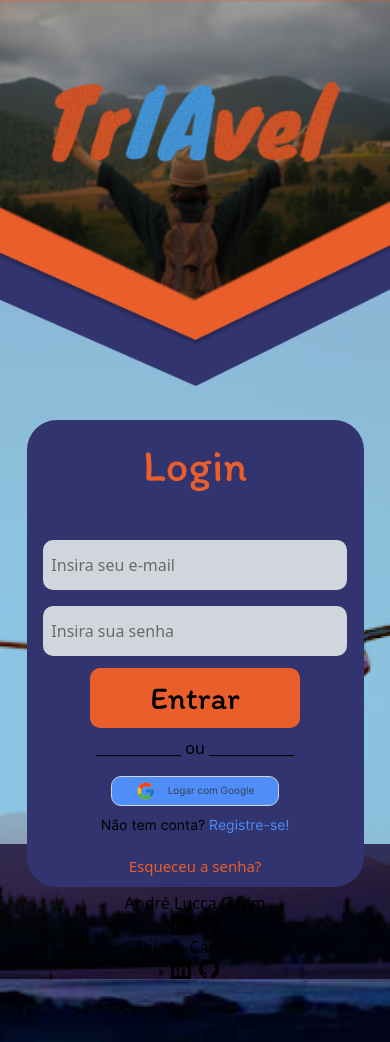
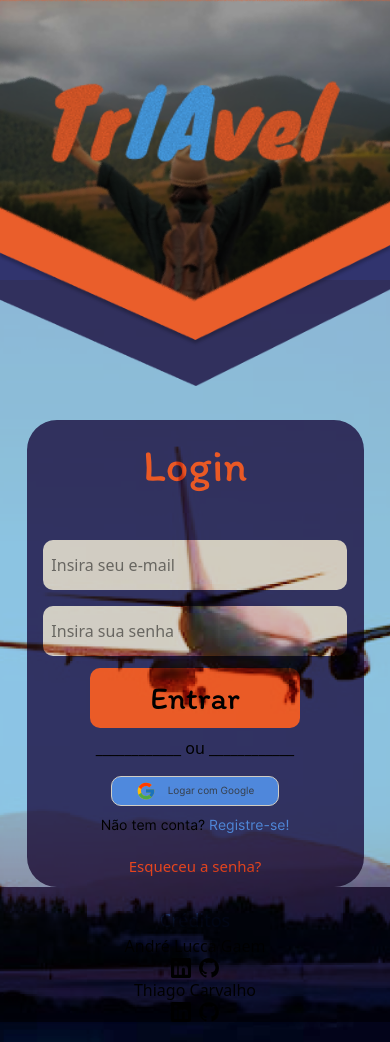
Before and after one commit to tfnt128/Triavel, a React (Vite) app in the folder triavel-frontend/: page / in a window 390 px wide. Built offline with nearby package versions, Linux system fonts and the light colour scheme.

Commit message:
Commit do rodapé do loginpage

```diff
--- a/triavel-frontend/package.json
+++ b/triavel-frontend/package.json
@@ -14,6 +14,7 @@
     "react": "^19.1.0",
     "react-dom": "^19.1.0",
     "react-icons": "^5.5.0",
+    "react-router-dom": "^7.7.1",
     "tailwind": "^4.0.0",
     "tailwindcss": "^4.1.11"
   },
--- a/triavel-frontend/src/App.jsx
+++ b/triavel-frontend/src/App.jsx
@@ -1,23 +1,29 @@
 import { useEffect, useState } from 'react'
+import { BrowserRouter, Routes, Route } from 'react-router-dom';
 import './App.css'
 import Loadingpage from './Pages/Loadingpg/Loadingpage'
 import Loginpage from './Pages/Login/Loginpage';
-
+import Register from './Pages/Register/Register';
 
 function App() {
   const [loading, setLoading] = useState(true);
 
-  useEffect(()=>{
-    setTimeout(()=>{setLoading(false)}, 3000);
+  useEffect(() => {
+    setTimeout(() => setLoading(false), 3000);
   }, []);
+
+  if (loading) {
+    return <Loadingpage />;
+  }
+
   return (
-      <>
-
-        { loading && <Loadingpage/>}
-        {!loading &&
-          <Loginpage/>}
-      </>
-  )
+    <BrowserRouter>
+      <Routes>
+        <Route path="/" element={<Loginpage />} />
+        <Route path="/register" element={<Register />} />
+      </Routes>
+    </BrowserRouter>
+  );
 }
 
-export default App
+export default App;
--- a/triavel-frontend/src/Pages/Login/Loginpage.jsx
+++ b/triavel-frontend/src/Pages/Login/Loginpage.jsx
@@ -1,5 +1,5 @@
 import Body from "../../components/Login/Body";
-import Footer from "../../components/Login/Footer";
+
 import Header from "../../components/Login/Header";
 
 
@@ -11,7 +11,6 @@ function Loginpage(){
             <div className="items-center justify-center ">
                 <Header/>
                 <Body/>
-                <footer className="mt-auto"><Footer/></footer>
 
             </div>
         </>
--- /dev/null
+++ b/triavel-frontend/src/Pages/Register/Register.jsx
@@ -0,0 +1,9 @@
+function Register(){
+    return(
+        <>
+            <h1>teste</h1>
+        </>
+    )
+}
+
+export default Register;
--- a/triavel-frontend/src/components/Login/Body.jsx
+++ b/triavel-frontend/src/components/Login/Body.jsx
@@ -1,27 +1,30 @@
 import aviaodecolano from "./aviaodecolano.png"
 import { FcGoogle } from 'react-icons/fc';
-import aviaodecolanobig from "./aviaodecolanobig.png"
+import {Link} from 'react-router-dom'
+import Footer from "./Footer";
 
 function Body(){
     return(
-        <div className="relative w-full h-screen flex flex-col items-center">
-            <img src={aviaodecolanobig} className=" hidden md:block lg:block absolute z-5 mix-blend-multiply mt-500 w-full "/>
-            <img src={aviaodecolano} className="absolute z-5 mix-blend-multiply mt-70 w-full md:hidden"/>
-            <div className="lg:hidden absolute flex flex-col items-center ml-0.7 mt-105 w-[337px] h-[467px] rounded-[30px] z-20 bg-terciary ">
+        <div className=" w-full flex flex-col items-center ">
+            <img src={aviaodecolano} className="absolute z-10 mix-blend-multiply mt-70 w-full md:hidden pointer-events-none"/>
+            <div className="lg:hidden  flex flex-col items-center ml-0.7 mt-105 w-[337px] h-[467px] rounded-[30px] bg-terciary ">
                 <h1 className="font-itim secundary-color text-[45px] mt-3">Login</h1>
                 <input type="text" className=" outline-none w-[90%] h-[50px] p-2 rounded-[10px] mt-10 bg-gray-300 placeholder:font-inter placeholder:text-sencundary-color" placeholder="Insira seu e-mail"/>
                 <input type="password" className=" outline-none w-[90%] h-[50px] p-2 rounded-[10px] mt-4 bg-gray-300 placeholder:font-inter placeholder:text-sencundary-color" placeholder="Insira sua senha"/>
-                <button className="h-[60px] w-[210px] font-itim mt-3 rounded-[10px] bg-secundary text-[32px]">Entrar</button>
+                <button onClick={()=>{alert("taclicavel")}} className="h-[60px] w-[210px] font-itim mt-3 rounded-[10px] bg-secundary text-[32px]">Entrar</button>
                 <h3 className="mt-2">____________ ou ____________</h3>
-                <button className="flex items-center justify-center gap-3 w-[50%] h-[30px] mt-4 bg-primary border border-gray-300 rounded-[10px] hover:bg-amber-700  transition-colors">
+                <button  className="flex items-center justify-center gap-3 w-[50%] h-[30px] mt-4 bg-primary border border-gray-300 rounded-[10px] hover:bg-amber-700  transition-colors">
                     <FcGoogle size={20} />
                     <span className="font-inter text-gray-700 text-[10px]">Logar com Google</span>
                 </button>
-                <h3 className="font-inter text-[14px] mt-2">Não tem conta? <a className="primary-color">Registre-se!</a></h3>
+                <h3 className="font-inter text-[14px] mt-2">Não tem conta? <Link to="/register" className="primary-color">Registre-se!</Link></h3>
                 <a className="secundary-color text-[15px] mt-5">Esqueceu a senha?</a>
             </div>
+            <Footer/>
         </div>
     )
 }
 
+
+
 export default Body;
--- a/triavel-frontend/src/components/Login/Footer.jsx
+++ b/triavel-frontend/src/components/Login/Footer.jsx
@@ -3,17 +3,41 @@ import { BsGithub } from "react-icons/bs";
 
 function Footer(){
     return(
-        <div className="bg-terciary w-full lg:h-[500px] flex flex-col items-center ">
-            <h3 className="primary-color text-[18px] mt-5 ">Créditos</h3>
-            <h3 className=" text-[16px] mt-0.3 ">André Lucca Gaem</h3>
-            <div className="flex flex-row gap-2">
-                <BsLinkedin size={20}/>
-                <BsGithub size={20}/>
+        <div className="bg-terciary w-full lg:h-[30%] lg:mt-[4000px]  flex flex-col items-center ">
+            <h3 className="primary-color text-[18px] lg:text-[100px] mt-5 lg:mt-10 ">Créditos</h3>
+            <h3 className=" text-[16px] lg:text-[90px] mt-0.3 lg:mt-0.5 ">André Lucca Gaem</h3>
+            <div className="lg:hidden flex flex-row gap-2">
+                <a href="https://www.linkedin.com/in/andr%C3%A9-lucca-gaem-05a200343/">
+                    <BsLinkedin size={20}/>
+                </a>
+                <a href="https://github.com/andre55z">
+                    <BsGithub size={20} />
+                </a>
             </div>
-            <h3 className=" text-[16px] mt-0.3 ">Thiago Carvalho</h3>
-            <div className="flex flex-row gap-2">
-                <BsLinkedin size={20}/>
-                <BsGithub size={20}/>
+            <div className="lg:flex hidden flex-row gap-2">
+                <a href="https://www.linkedin.com/in/andr%C3%A9-lucca-gaem-05a200343/">
+                    <BsLinkedin size={100}/>
+                </a>
+                <a href="https://github.com/andre55z">
+                    <BsGithub size={100} />
+                </a>
+            </div>
+            <h3 className=" text-[16px] lg:text-[90px] mt-0.3 lg:mt-0.5 ">Thiago Carvalho</h3>
+            <div className="lg:hidden flex flex-row gap-2">
+                <a href="https://www.linkedin.com/in/thiago-fontoura-13a906370/">
+                    <BsLinkedin size={20}/>
+                </a>
+                <a href="https://github.com/tfnt128">
+                    <BsGithub size={20} />
+                </a>
+            </div>
+            <div className="lg:flex hidden flex-row gap-2">
+                <a href="https://www.linkedin.com/in/thiago-fontoura-13a906370/">
+                    <BsLinkedin size={100}/>
+                </a>
+                <a href="https://github.com/tfnt128">
+                    <BsGithub size={100} />
+                </a>
             </div>
         </div>
     )
```
Also changed, not shown: triavel-frontend/src/components/Login/aviaodecolanobig.png (deleted), 1 other file (tests, documents, lock files or other folders).
